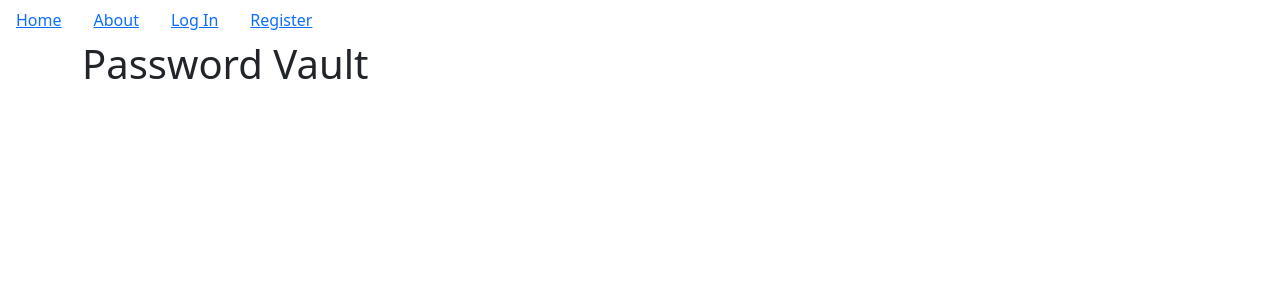
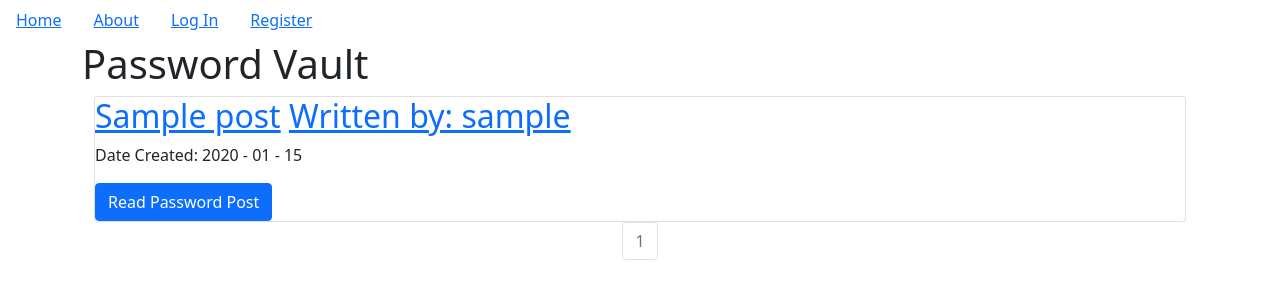
Before and after one commit to charlesjbasedow/password-manager, a Flask app: page / in a window 1280 px wide. Shown: the top 300 px of the page. Run offline with Flask 2, Linux system fonts and the light colour scheme; tables that the repository leaves empty hold one stand-in row (values such as "Sample post").

Commit message:
create index template

```diff
--- a/myapp/password_posts/views.py
+++ b/myapp/password_posts/views.py
@@ -17,7 +17,7 @@ def create_post():
         flash('Password Post was Created')
         print('Password Post was created')
         return redirect(url_for('core.index'))
-    return render_template('create_post.html', form=form)
+    return render_template('create_password.html', form=form)
 
 # Make sure the password_post_id is an integer!
 
@@ -47,7 +47,7 @@ def update(password_post_id):
         form.title.data = password_post.title
         form.text.data = password_post.text
 
-    return render_template('create_post.html',title='Updating',form=form)
+    return render_template('create_password.html',title='Updating',form=form)
 
 
 @password_posts.route('/<int:password_post_id>/delete',methods=['GET','POST'])
--- a/myapp/templates/base.html
+++ b/myapp/templates/base.html
@@ -19,7 +19,7 @@
 
         {% if current_user.is_authenticated %}
         <li class="nav-link">
-            <a href="{{url_for('blog_posts.create_post')}}">Add Password</a>
+            <a href="{{url_for('password_posts.create_post')}}">Add Password</a>
         </li>
         <li class="nav-link">
             <a href="{{url_for('users.logout')}}">Log Out</a>
--- a/myapp/templates/index.html
+++ b/myapp/templates/index.html
@@ -3,5 +3,34 @@
     <div class="jumbotron">
         <h1>Password Vault</h1>
     </div>
+    <div class="container">
+        {% for post in password_posts.items %}
+            <div class="card">
+                <div class="car-boy">
+                    <h2>
+                        <a class="card-title" href="{{url_for('password_posts.password_post', password_post_id=post.id)}}">{{post.title}}</a>
+                        <a href="{{url_for('users.user_posts', username=post.author.username)}}">Written by: {{post.author.username}}</a>
+                    </h2>
+                    <p>Date Created: {{post.date.strftime('%Y - %m - %d')}}</p>
+                    <a class="btn btn-primary" href="{{url_for('password_posts.password_post', password_post_id=post.id)}}">Read Password Post</a>
+                </div>
+            </div>
+        {% endfor %}
+    </div>
 
+    <nav aria-label="Page Navigation example">
+        <ul class="pagination justify-content-center">
+            {% for page_num in password_posts.iter_pages(left_edge=1, right_edge=1, left_current=1, right_current=2) %}
+                {% if password_posts.page == page_num %}
+                <li class="page-item disabled">
+                    <a class="page-link" href="{{url_for('core.index', page=page_num)}}">{{ page_num }}</a>
+                </li>
+                {% else %}
+                <li class="page-item">
+                    <a class="page-link" href="{{url_for('core.index', page=page_num)}}">{{ page_num }}</a>
+                </li>
+                {% endif %}
+            {% endfor %}
+        </ul>
+    </nav>
 {% endblock %}
```
